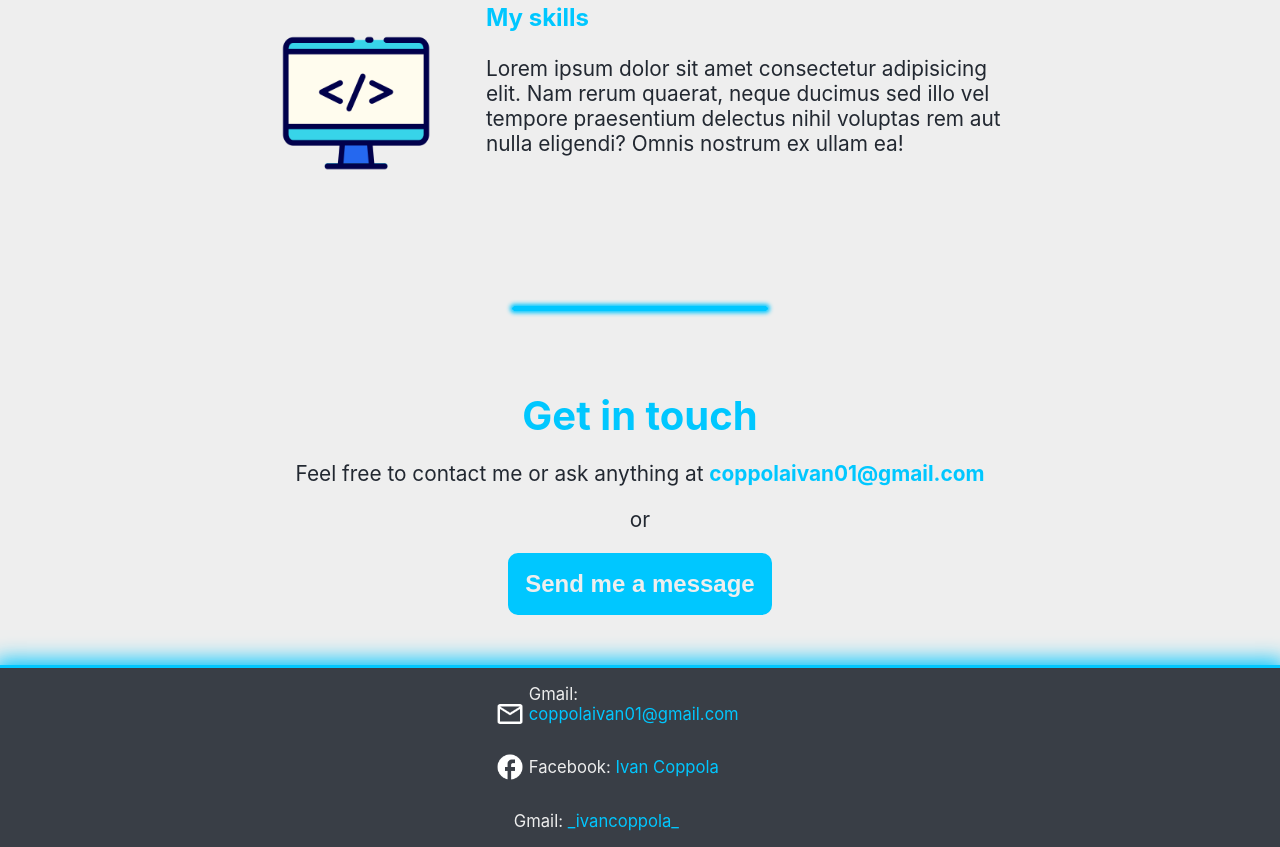
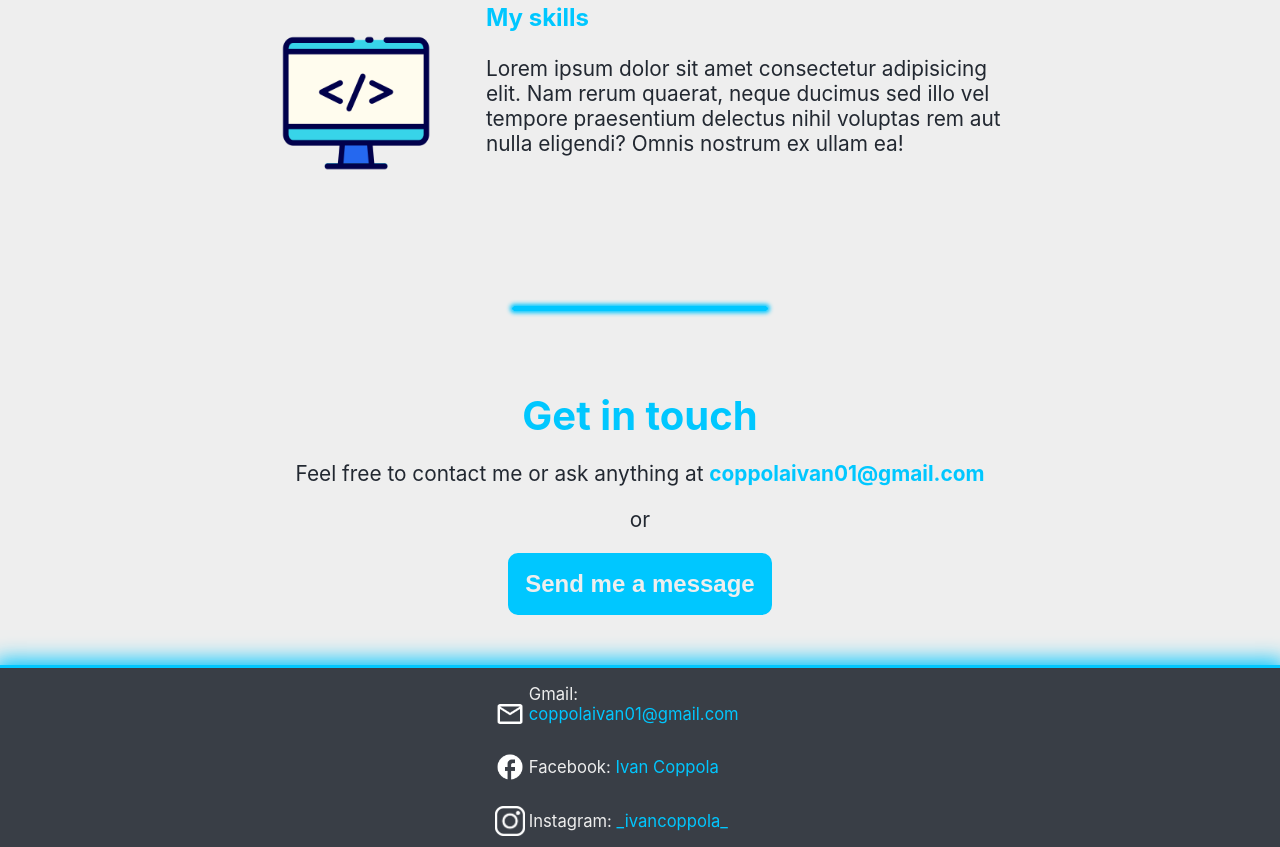
Before and after one commit to evanC24/my-personal-website, a plain HTML site: page index.html in a window 1280 px wide. Shown: the part 1853-2700 px from the top of the page. Drawn offline with Linux system fonts and the light colour scheme.

Commit message:
Update index.html

```diff
--- a/index.html
+++ b/index.html
@@ -90,8 +90,8 @@
                 <p>Facebook: <a href="https://www.facebook.com/ivan.coppola.01/">Ivan Coppola</a></p>
             </div>
             <div class="contacts">
-                <img src=".mages/instagram.png" alt="">
-                <p>Gmail: <a href="https://www.instagram.com/_ivancoppola_/">_ivancoppola_</a></p>
+                <img src="images/instagram.png" alt="">
+                <p>Instagram: <a href="https://www.instagram.com/_ivancoppola_/">_ivancoppola_</a></p>
             </div>
         </footer>
     </body>
```
